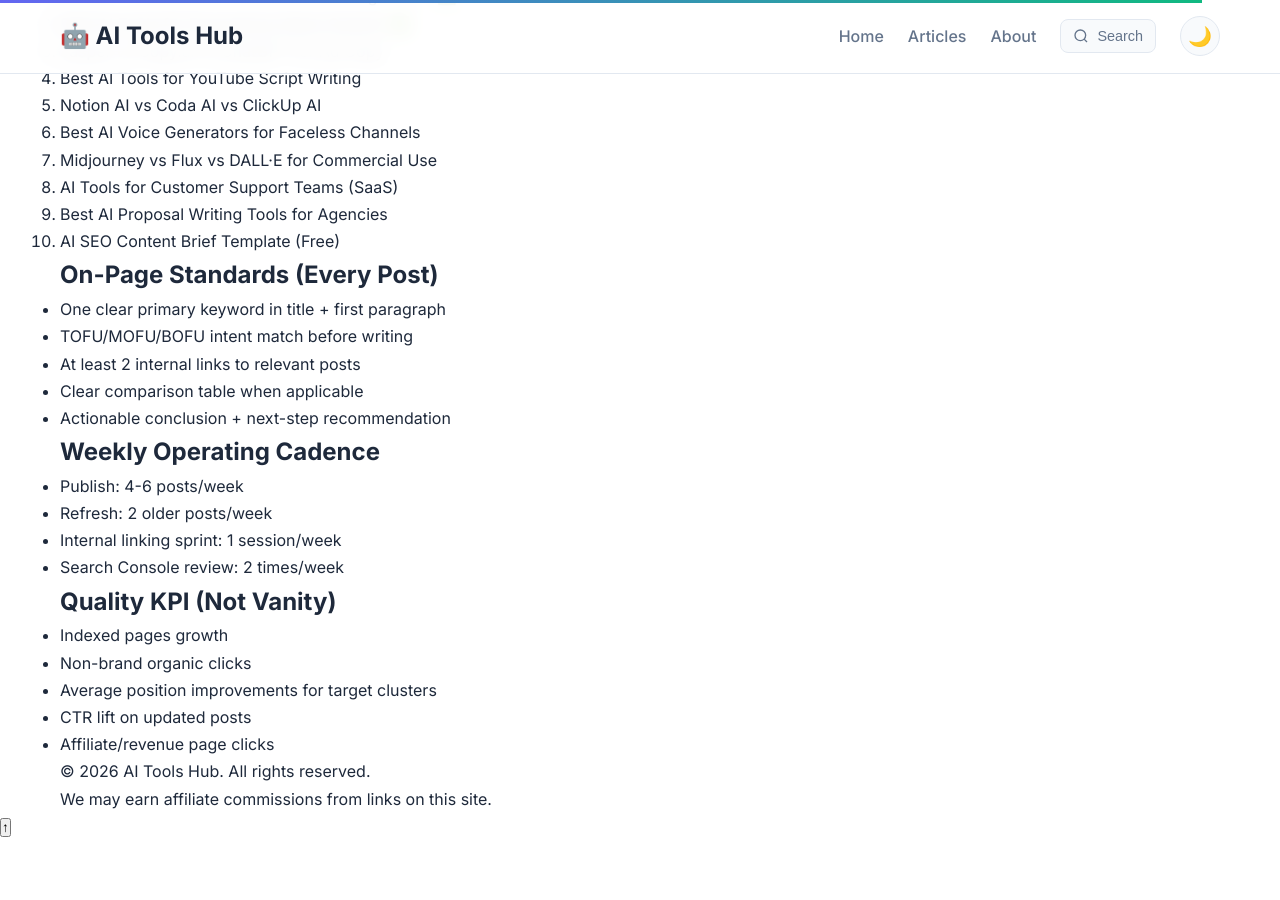
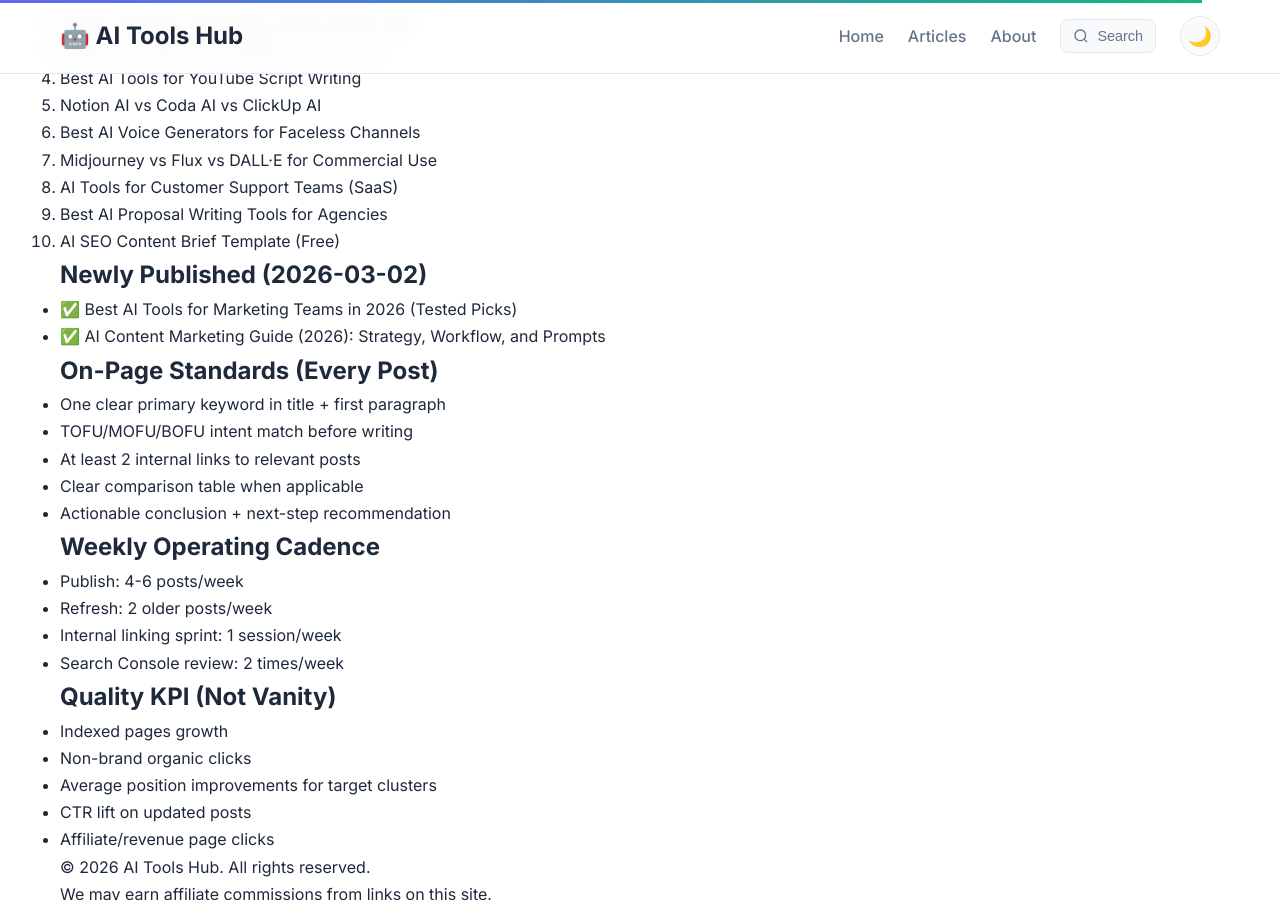
Before and after one commit to aarones3924/aarones3924.github.io, a Jekyll site: the page built from CONTENT-ROADMAP.md, in a window 1280 px wide and 900 px high, scrolled down 539 px. Built offline with Jekyll 4.4.1, drawn with Linux system fonts in a browser that asks for light colours; nearby versions of some CDN libraries; our own code applies the rules of GitHub Pages for plain Markdown files; before the commit the page ends 1379 px from its top, so only the background shows below that.

Commit message:
Update roadmap with newly published marketing posts

```diff
--- a/CONTENT-ROADMAP.md
+++ b/CONTENT-ROADMAP.md
@@ -30,6 +30,11 @@
 9. Best AI Proposal Writing Tools for Agencies
 10. AI SEO Content Brief Template (Free)
 
+## Newly Published (2026-03-02)
+
+- ✅ Best AI Tools for Marketing Teams in 2026 (Tested Picks)
+- ✅ AI Content Marketing Guide (2026): Strategy, Workflow, and Prompts
+
 ## On-Page Standards (Every Post)
 
 - One clear primary keyword in title + first paragraph
```
